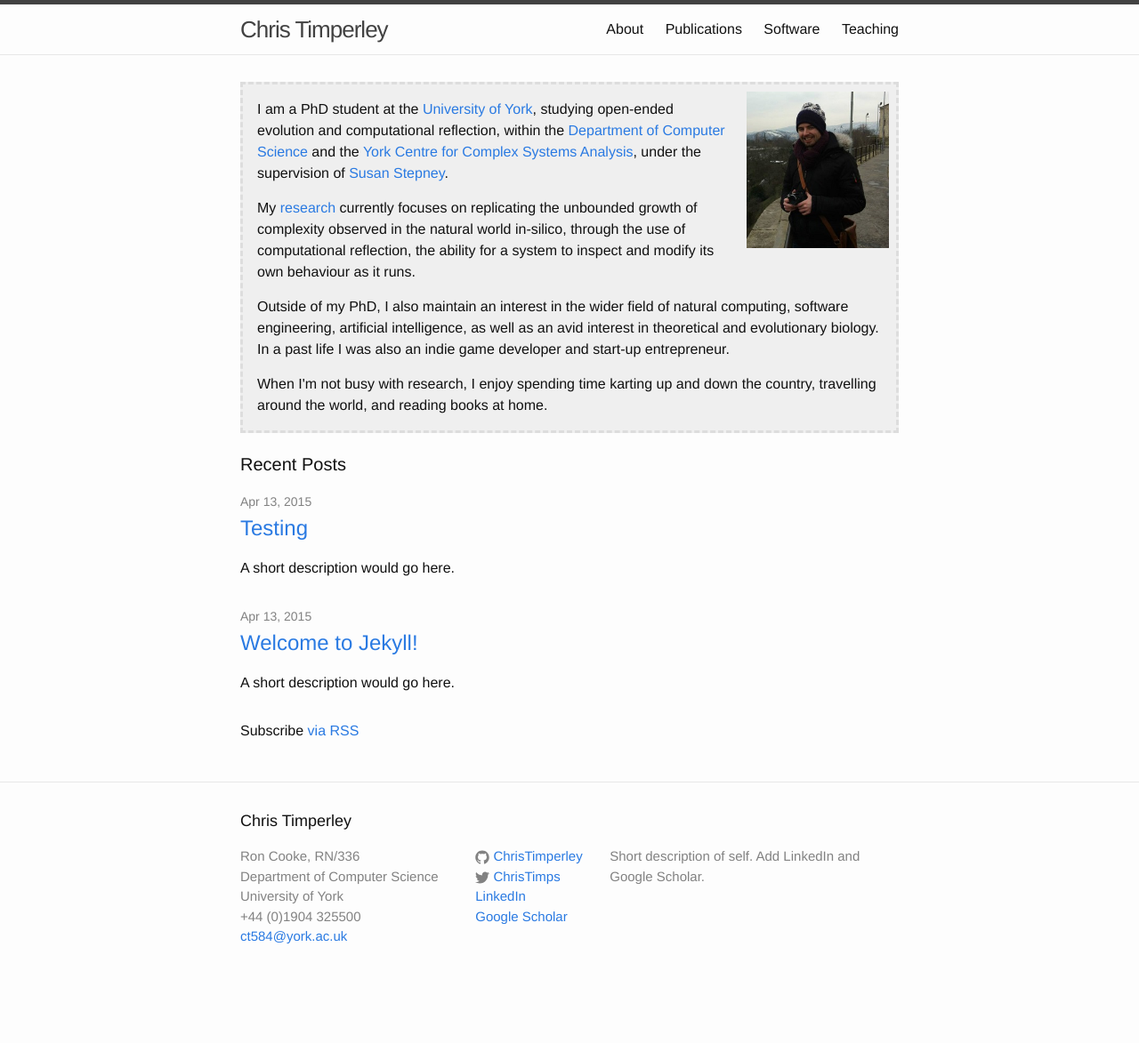
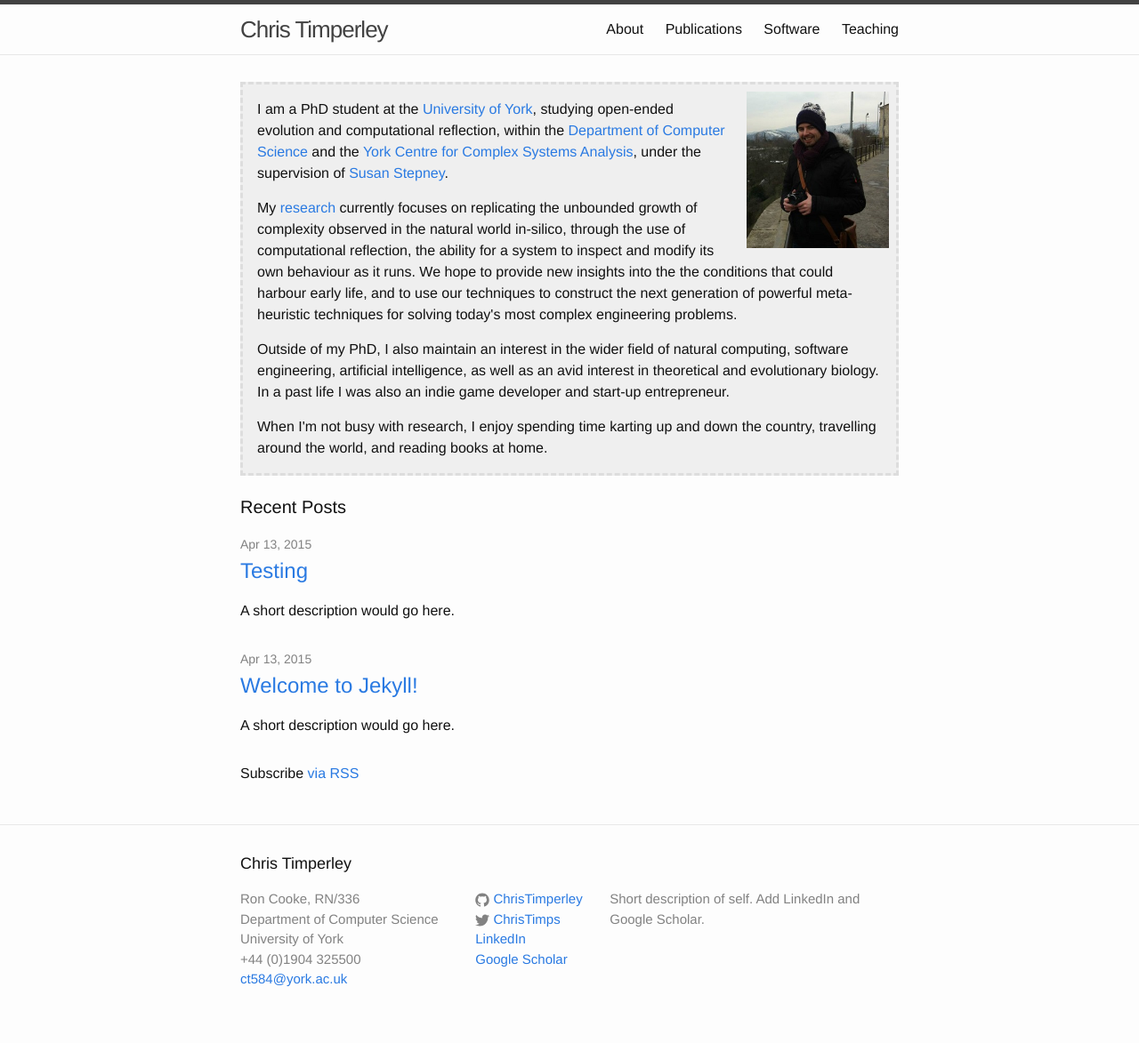
Before and after one commit to ChrisTimperley/ChrisTimperley.github.io, a Jekyll site: the page built from index.html, in a window 1280 px wide. Shown: the whole page at 89% size. Built offline with Jekyll 4.4.1, drawn with Linux system fonts in a browser that asks for light colours; before the commit the page ends 1125 px from its top, so only the background shows below that.

Commit message:
Added more to intro.

```diff
--- a/index.html
+++ b/index.html
@@ -15,7 +15,9 @@ layout: default
       <p>My <a href="/about/">research</a> currently focuses on replicating the
         unbounded growth of complexity observed in the natural world in-silico,
         through the use of computational reflection, the ability for a system to inspect and modify its own
-        behaviour as it runs.
+        behaviour as it runs. We hope to provide new insights into the the conditions that could harbour early life,
+        and to use our techniques to construct the next generation of powerful meta-heuristic techniques for solving
+        today's most complex engineering problems.
       </p>
 
       <p>
```
